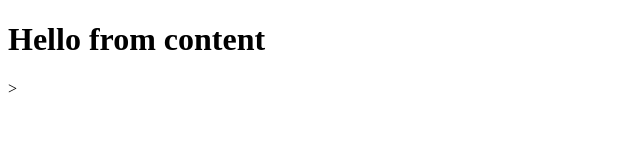
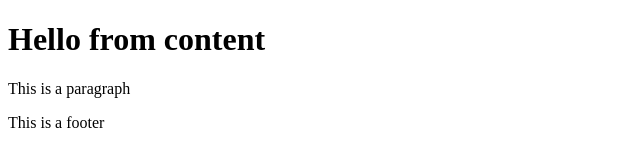
Before and after one commit to sairam-k/coursera-basic-web, a plain HTML site: page site/index.html in a window 1280 px wide. Shown: the whole page, without its empty margins (0-640 px from the left). Drawn offline with Linux system fonts and the light colour scheme.

Commit message:
Need to check changes

```diff
--- a/site/index.html
+++ b/site/index.html
@@ -4,6 +4,10 @@
 	<title>Hello</title>
 </head>
 <body>
-	<h1>Hello from content</h1>>
+	<h1>Hello from content</h1>
+	<p>This is a paragraph</p>
 </body>
+<footer>
+	This is a footer
+</footer>
 </html>
```
